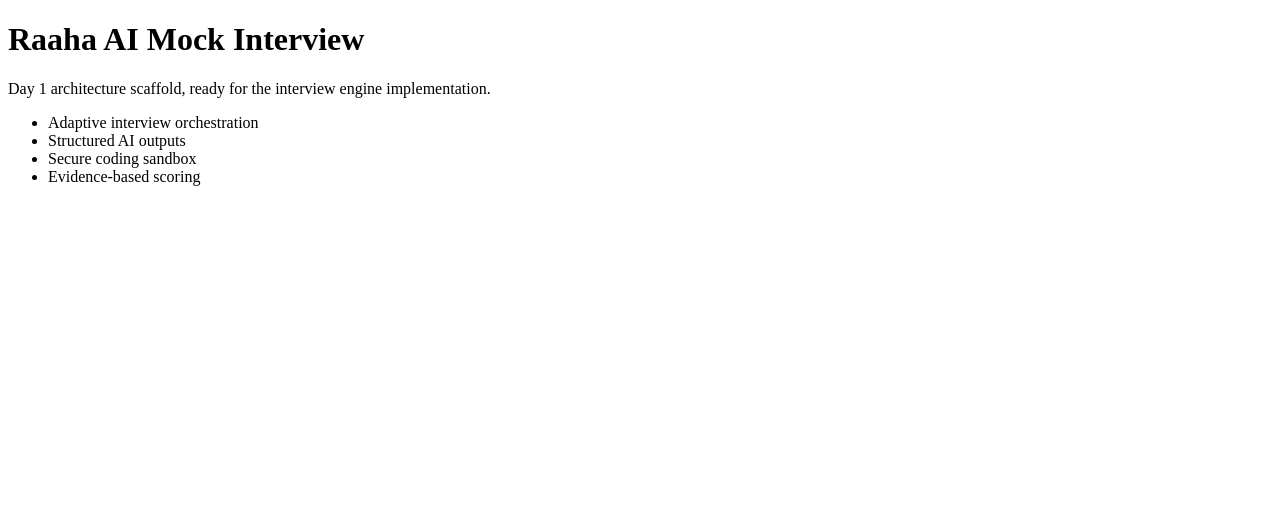
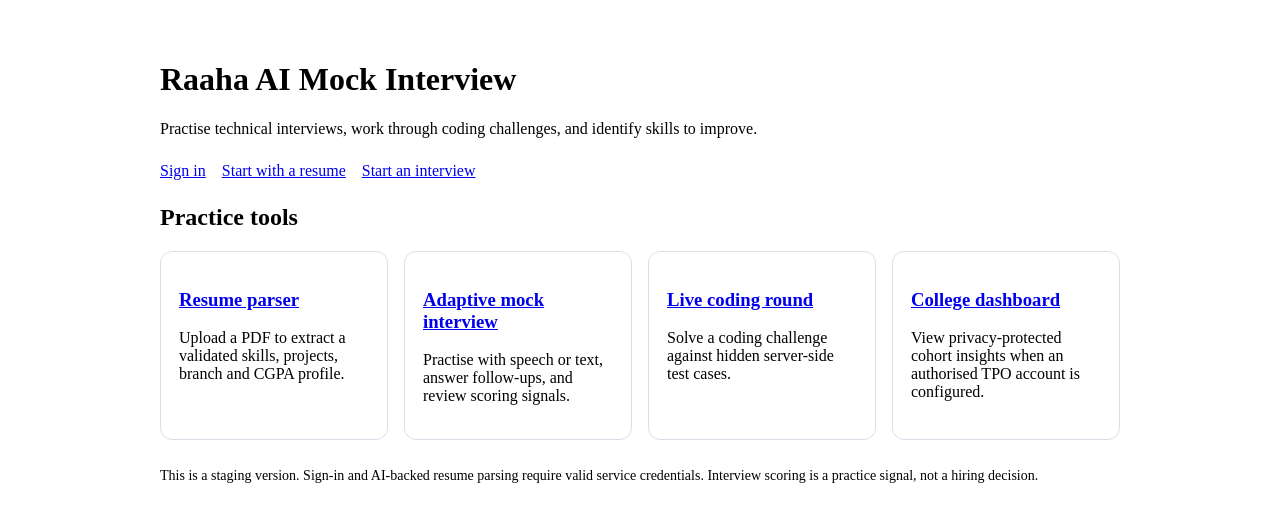
Before and after one commit to ashish-2141/Raaha-AI-Mock-Interview, a Next.js app: page / in a window 1280 px wide. Shown: the top 522 px of the page. Built offline with nearby package versions, Linux system fonts and the light colour scheme.

Commit message:
feat: connect platform home navigation to interview workflows

```diff
--- a/src/app/page.tsx
+++ b/src/app/page.tsx
@@ -1,14 +1,39 @@
+import Link from "next/link";
+
+const FEATURES = [
+  { href: "/resumes", title: "Resume parser", description: "Upload a PDF to extract a validated skills, projects, branch and CGPA profile." },
+  { href: "/voice-interview", title: "Adaptive mock interview", description: "Practise with speech or text, answer follow-ups, and review scoring signals." },
+  { href: "/live-coding", title: "Live coding round", description: "Solve a coding challenge against hidden server-side test cases." },
+  { href: "/college-dashboard", title: "College dashboard", description: "View privacy-protected cohort insights when an authorised TPO account is configured." },
+];
+
 export default function HomePage() {
   return (
-    <main>
-      <h1>Raaha AI Mock Interview</h1>
-      <p>Day 1 architecture scaffold, ready for the interview engine implementation.</p>
-      <ul>
-        <li>Adaptive interview orchestration</li>
-        <li>Structured AI outputs</li>
-        <li>Secure coding sandbox</li>
-        <li>Evidence-based scoring</li>
-      </ul>
+    <main style={{ maxWidth: 960, margin: "0 auto", padding: "32px 20px 56px" }}>
+      <header>
+        <h1>Raaha AI Mock Interview</h1>
+        <p>Practise technical interviews, work through coding challenges, and identify skills to improve.</p>
+      </header>
+      <nav aria-label="Account navigation" style={{ display: "flex", gap: 16, flexWrap: "wrap", margin: "24px 0" }}>
+        <Link href="/login">Sign in</Link>
+        <Link href="/resumes">Start with a resume</Link>
+        <Link href="/voice-interview">Start an interview</Link>
+      </nav>
+      <section aria-labelledby="feature-heading">
+        <h2 id="feature-heading">Practice tools</h2>
+        <div style={{ display: "grid", gridTemplateColumns: "repeat(auto-fit, minmax(220px, 1fr))", gap: 16 }}>
+          {FEATURES.map((feature) => (
+            <article key={feature.href} style={{ border: "1px solid #d8dee8", borderRadius: 12, padding: 18 }}>
+              <h3><Link href={feature.href}>{feature.title}</Link></h3>
+              <p>{feature.description}</p>
+            </article>
+          ))}
+        </div>
+      </section>
+      <p style={{ marginTop: 28, fontSize: 14 }}>
+        This is a staging version. Sign-in and AI-backed resume parsing require valid service credentials.
+        Interview scoring is a practice signal, not a hiring decision.
+      </p>
     </main>
   );
 }
```
